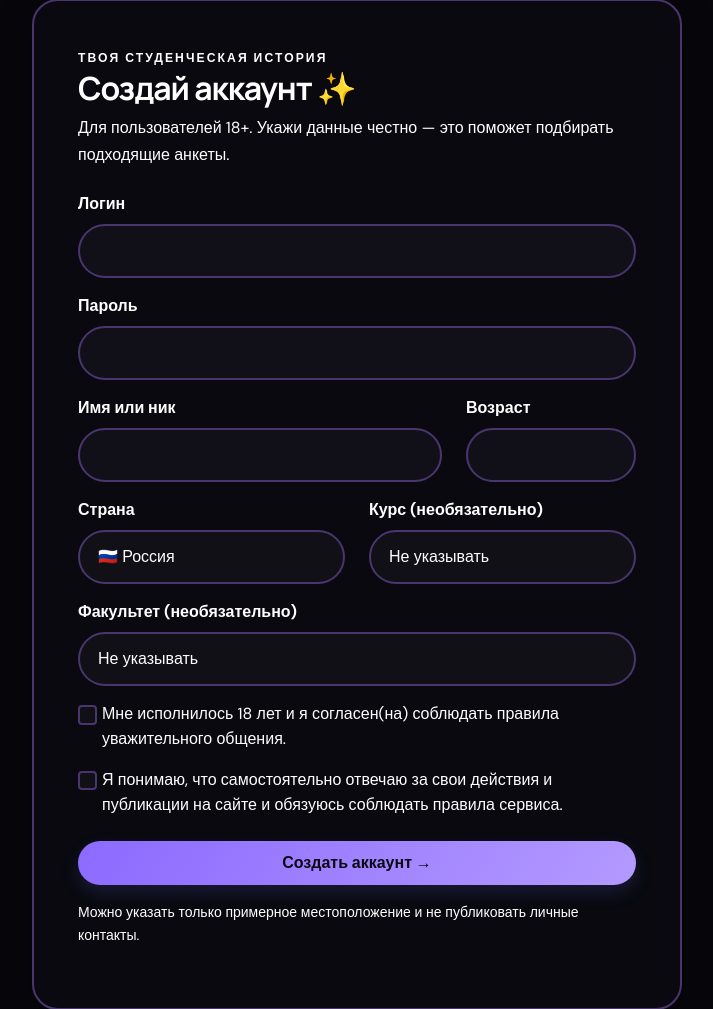
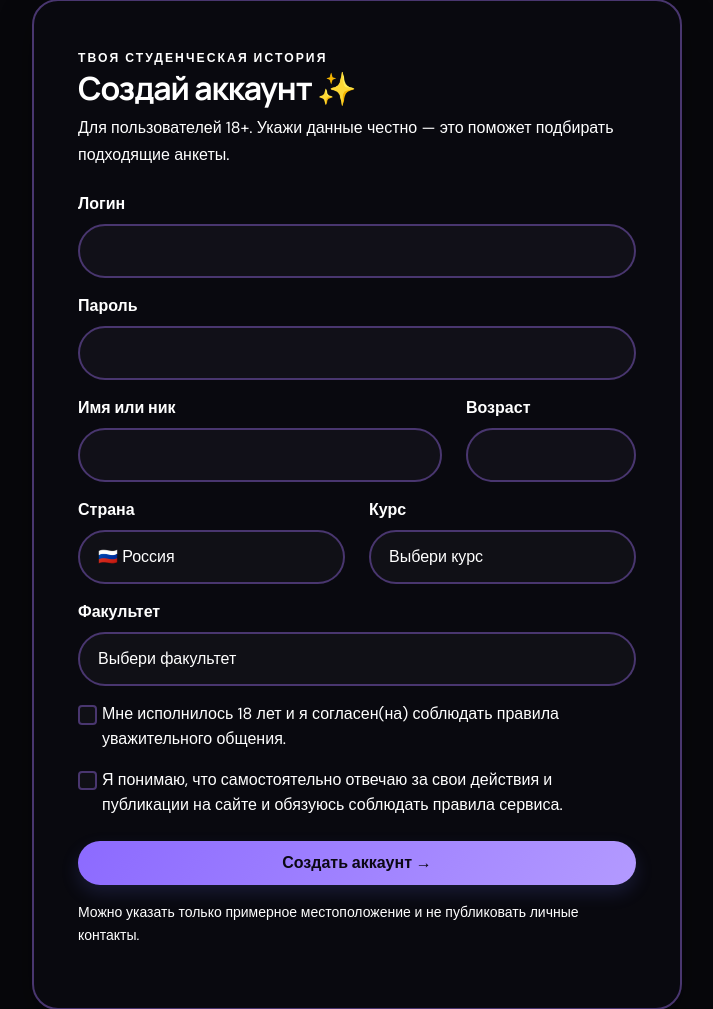
Before and after one commit to ggshik369/nstu-meet, a Flask app: page /register in a window 1280 px wide. Shown: the part 123-1132 px from the top of the page, without its empty margins (283-996 px from the left). Run offline with Flask 3, Linux system fonts and the light colour scheme; some libraries are stand-ins or nearby versions.

Commit message:
Require course and faculty on registration form

```diff
--- a/templates/register.html
+++ b/templates/register.html
@@ -4,8 +4,8 @@
 <label class="form-label">Логин</label><input class="form-control mb-3" name="username" minlength="3" maxlength="40" required autocomplete="username">
 <label class="form-label">Пароль</label><input class="form-control mb-3" type="password" name="password" minlength="8" required autocomplete="new-password">
 <div class="row"><div class="col-md-8"><label class="form-label">Имя или ник</label><input class="form-control mb-3" name="display_name" maxlength="50" required></div><div class="col-md-4"><label class="form-label">Возраст</label><input class="form-control mb-3" type="number" name="age" min="18" max="100" required></div></div>
-<div class="row"><div class="col-md-6"><label class="form-label">Страна</label><select class="form-select mb-3" name="country" required>{% for c in countries %}<option value="{{ c }}">{{ country_flags.get(c, "🌐") }} {{ c }}</option>{% endfor %}</select></div><div class="col-md-6"><label class="form-label">Курс (необязательно)</label><select class="form-select mb-3" name="course"><option value="">Не указывать</option>{% for c in courses %}<option value="{{ c }}">{{ c }} курс</option>{% endfor %}</select></div></div>
-<label class="form-label">Факультет (необязательно)</label><select class="form-select mb-3" name="faculty"><option value="">Не указывать</option>{% for f in faculties %}<option>{{ f }}</option>{% endfor %}</select>
+<div class="row"><div class="col-md-6"><label class="form-label">Страна</label><select class="form-select mb-3" name="country" required>{% for c in countries %}<option value="{{ c }}">{{ country_flags.get(c, "🌐") }} {{ c }}</option>{% endfor %}</select></div><div class="col-md-6"><label class="form-label">Курс</label><select class="form-select mb-3" name="course" required><option value="" disabled selected>Выбери курс</option>{% for c in courses %}<option value="{{ c }}">{{ c }} курс</option>{% endfor %}</select></div></div>
+<label class="form-label">Факультет</label><select class="form-select mb-3" name="faculty" required><option value="" disabled selected>Выбери факультет</option>{% for f in faculties %}<option>{{ f }}</option>{% endfor %}</select>
 <div class="form-check mb-3"><input class="form-check-input" type="checkbox" required id="agecheck"><label class="form-check-label" for="agecheck">Мне исполнилось 18 лет и я согласен(на) соблюдать правила уважительного общения.</label></div>
 <div class="form-check mb-4"><input class="form-check-input" type="checkbox" name="responsibility_ack" value="yes" required id="responsibility"><label class="form-check-label" for="responsibility">Я понимаю, что самостоятельно отвечаю за свои действия и публикации на сайте и обязуюсь соблюдать правила сервиса.</label></div>
 <button class="btn btn-primary rounded-pill w-100 py-2">Создать аккаунт →</button></form><p class="small text-secondary mt-3">Можно указать только примерное местоположение и не публиковать личные контакты.</p></div>{% endblock %}
```
